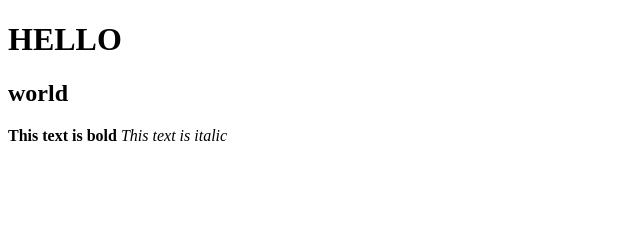
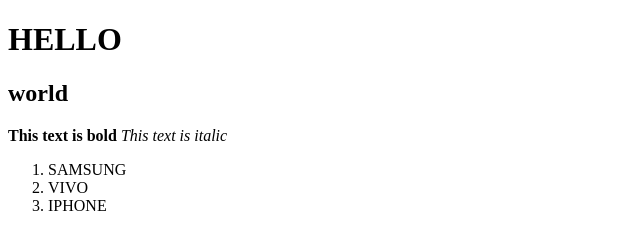
Before and after one commit to YasinShaikh2003/AICAIT_WebDevelopment, a website: page index.html in a window 1280 px wide. Shown: the whole page, without its empty margins (0-640 px from the left). Drawn offline with Linux system fonts and the light colour scheme.

Commit message:
Update index.html

```diff
--- a/index.html
+++ b/index.html
@@ -10,5 +10,10 @@
     <h2>world</h2>
      <b>This text is bold</b>
     <i>This text is italic</i>
+    <ol>
+        <li>SAMSUNG</li>
+        <li>VIVO</li>
+        <li>IPHONE</li>
+    </ol>
 </body>
 </html>
```
